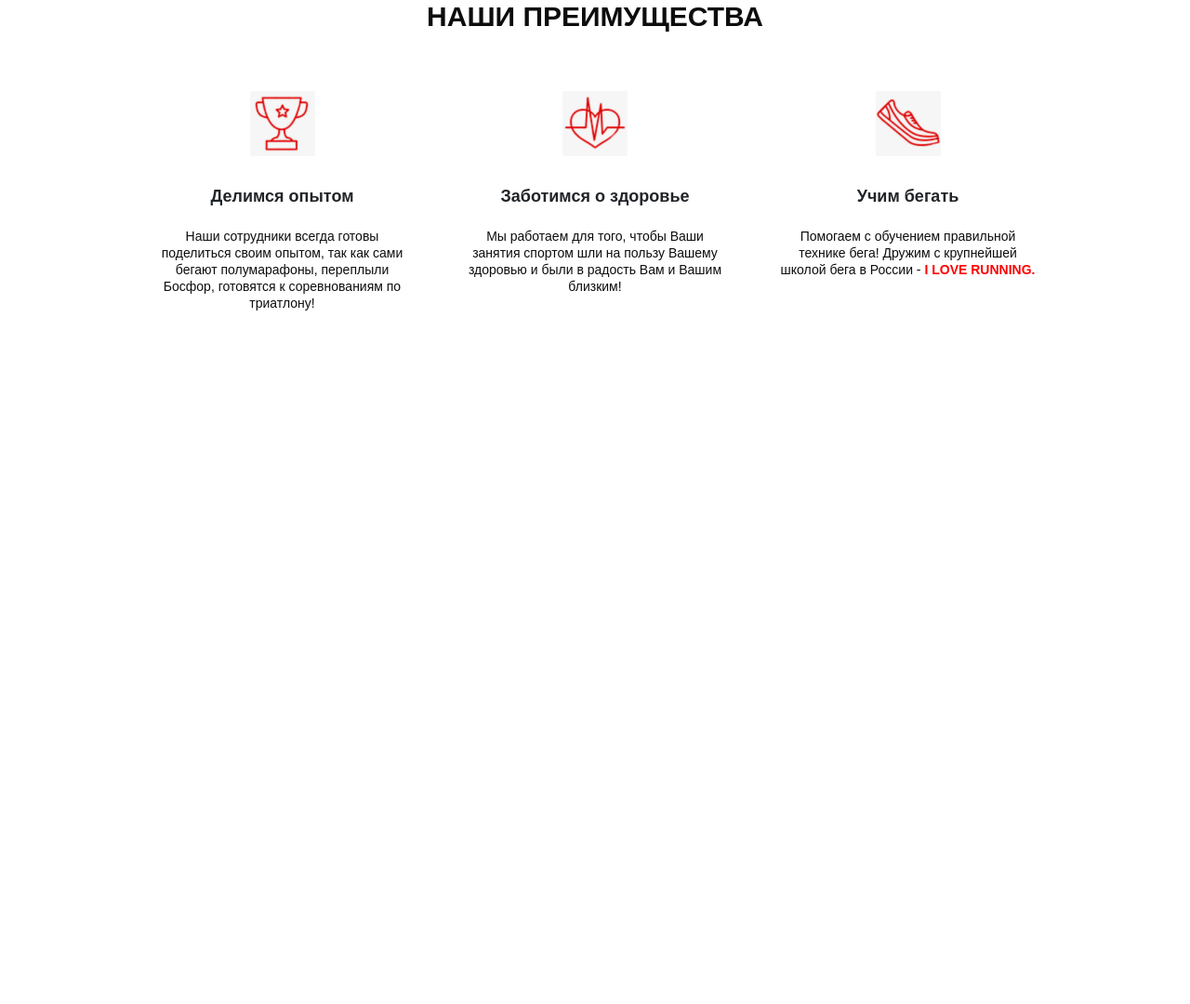
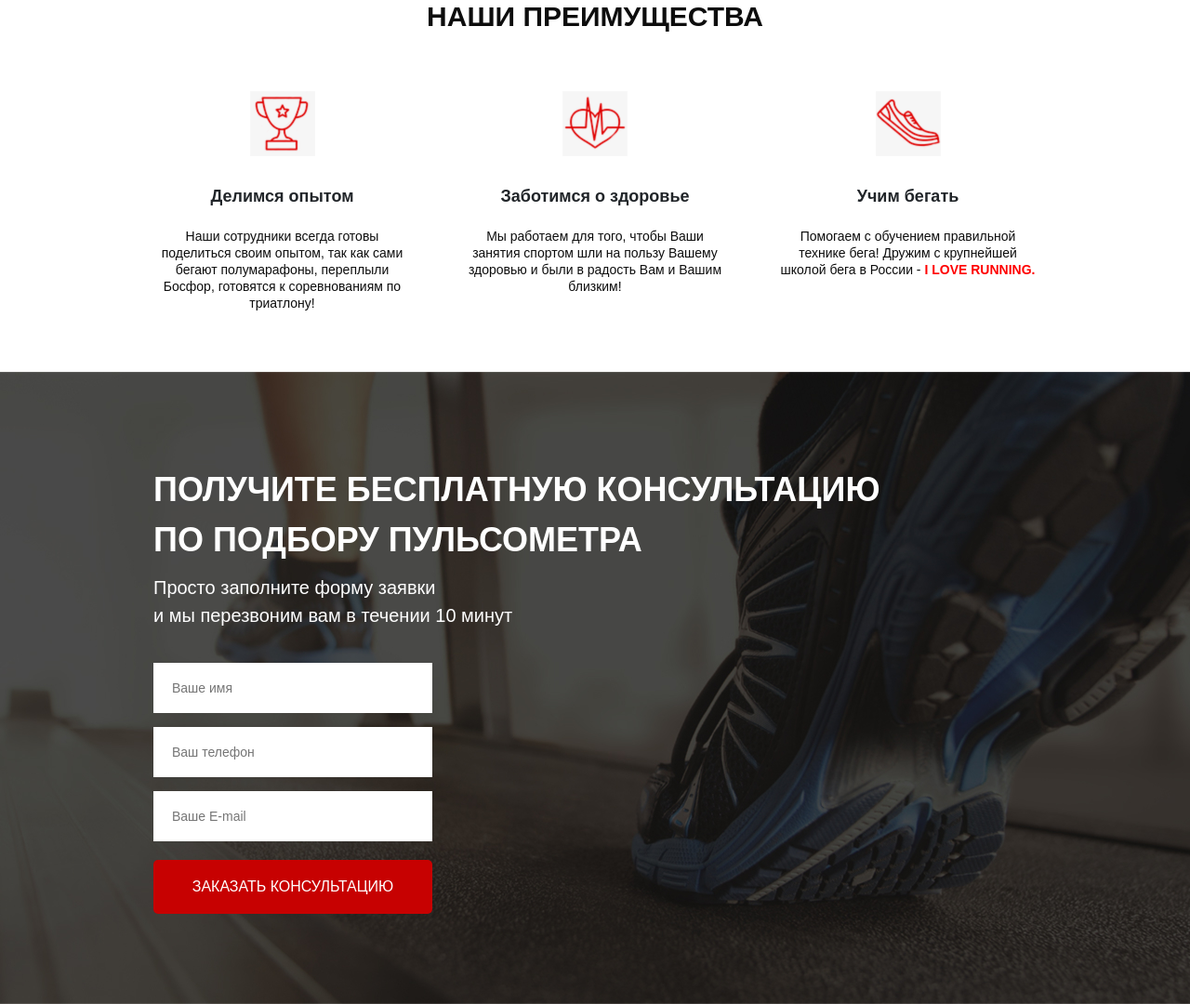
Before and after one commit to RomanTischenko/pulse, a website: page src/index.html in a window 1280 px wide. Shown: the part 745-1825 px from the top of the page at 93% size. Before the commit the page ends 1145 px from the top, so only its background shows below. Drawn offline with Linux system fonts and the light colour scheme.

Commit message:
work form

```diff
--- a/src/index.html
+++ b/src/index.html
@@ -58,7 +58,7 @@
         </div>
     </div>
     <!-- SECTION ADVANTAGES -->
-    <section class="advantages">
+    <div class="advantages">
         <div class="container">
             <div class="advantages__header">НАШИ ПРЕИМУЩЕСТВА</div>
             <div class="advantages__wrapper">
@@ -85,7 +85,23 @@
                 </div>
             </div>
         </div>
-    </section>
+    </div>
+
+    <div class="consultation">
+        <div class="container">
+            <h2 class="consultation__header">Получите бесплатную консультацию<br> по подбору пульсометра </h2>
+            <div class="consultation__descr">Просто заполните форму заявки<br> и мы перезвоним вам в течении 10 минут</div>
+
+            <form class="feed-form" action="#">
+                <input name="name" required placeholder="Ваше имя" type="text">
+                <input name="phone" required placeholder="Ваш телефон" type="number">
+                <input name="email" required placeholder="Ваше E-mail " type="email">
+
+                <button class="button button_submit">заказать кОНСУЛЬТАЦИЮ</button>
+
+            </form>
+        </div>
+    </div>
 
     <script src="js/script.js"></script>
 </body>
--- a/src/sass/base/mixins.scss
+++ b/src/sass/base/mixins.scss
@@ -4,4 +4,5 @@
     font-weight: 700;
     line-height: 30px;
     text-align: center;
+    text-transform: uppercase;
 }
--- a/src/sass/blocks/_buttons.scss
+++ b/src/sass/blocks/_buttons.scss
@@ -18,4 +18,11 @@
         font-size: 16px;
 
     }
+    &_submit {
+        width: 100%;
+        height: 58px;
+        color: rgba(255, 255, 255, 1);
+        font-size: 16px;
+
+    }
 }
--- /dev/null
+++ b/src/sass/blocks/_consultation.scss
@@ -0,0 +1,21 @@
+.consultation {
+    min-height: 680px;
+    padding: 100px 0 92px 0;
+    background: url('../img/bg/bg-consultation.jpg') center (center/cover) no-repeat;
+    &__header {
+        color: rgba(255, 255, 255, 1);
+        font-size: 36px;
+        font-weight: 700;
+        line-height: 54px;
+        text-align: left;
+        text-transform: uppercase;
+    }
+    &__descr {
+        margin-top: 9px;
+        color: rgba(255, 255, 255, 1);
+        font-size: 20px;
+        font-weight: 500;
+        line-height: 30px;
+        text-align: left;
+    }
+}
--- /dev/null
+++ b/src/sass/blocks/_forms.scss
@@ -0,0 +1,19 @@
+.feed-form {
+    margin-top: 36px;
+    display: flex;
+    flex-direction: column;
+    width: 300px;
+    input {
+        height: 54px;
+        background: rgba(255, 255, 255, 1);
+        margin-bottom: 15px;
+        border: none;
+        padding: 0 20px;
+        color: rgba(75, 75, 75, 1);
+        font-size: 14px;
+        font-weight: 300;
+        &:nth-child(3) {
+            margin-bottom: 20px;
+        }
+    }
+}
--- a/src/sass/blocks/_promo.scss
+++ b/src/sass/blocks/_promo.scss
@@ -1,7 +1,7 @@
 .promo {
     padding: 21px 0 93px 0;
     min-height: 650px;
-    background: url('../../img/bg/bg-header.jpg')center center/cover no-repeat;
+    background: url('../img/bg/bg-header.jpg')center center/cover no-repeat;
     &__menu {
         display: none;
     }
--- a/src/sass/style.scss
+++ b/src/sass/style.scss
@@ -14,3 +14,5 @@
 @import 'blocks/buttons.scss';
 @import 'blocks/advantages.scss';
 @import 'blocks/media.scss';
+@import 'blocks/consultation.scss';
+@import 'blocks/forms.scss';
```
Also changed, not shown: src/css/style.min.css, 1 other file.
